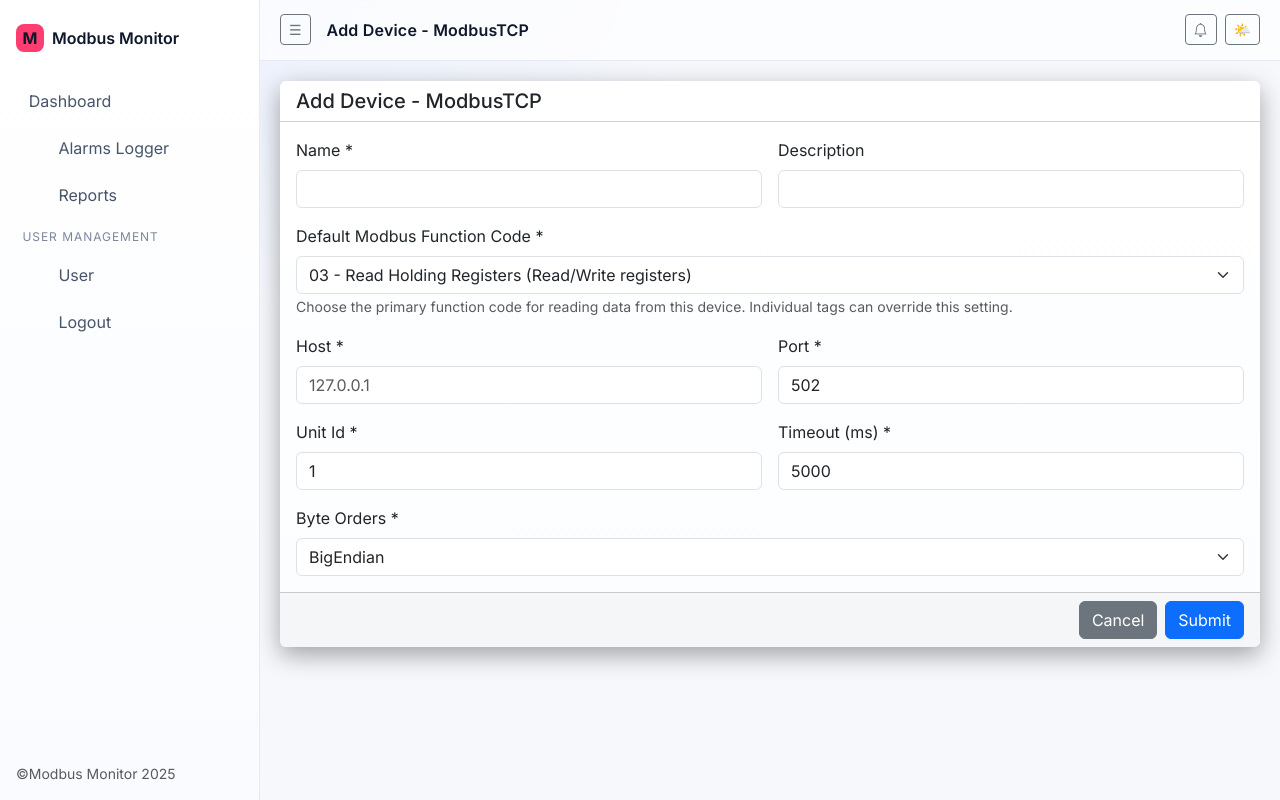
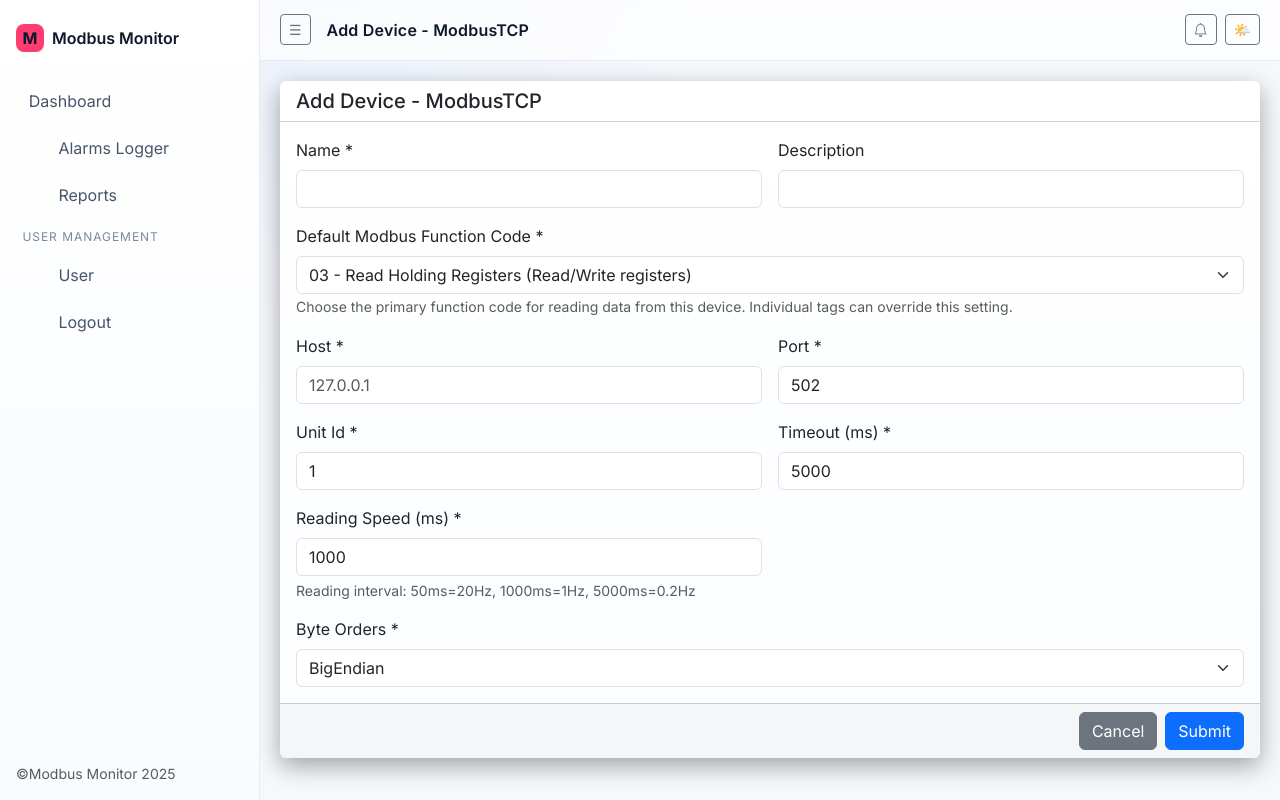
Before and after one commit to DantNg/ModbusMonitorWebserver, a Flask app: page /devices/add in a window 1280 px wide. Run offline with Flask 3, Linux system fonts and the light colour scheme; data that the repository does not hold is empty.

Commit message:
Update interval for each devices

```diff
--- a/modbus_monitor/database/db.py
+++ b/modbus_monitor/database/db.py
@@ -85,6 +85,7 @@ devices = Table(
     Column("bytesize", Integer),
     Column("unit_id", Integer, default=1),
     Column("timeout_ms", Integer, default=2000),
+    Column("read_interval_ms", Integer, default=1000),  # Reading interval in milliseconds (default 1000ms = 1s)
     Column("byte_order", String(20), default="BigEndian"),
     Column("default_function_code", Integer, default=3),  # 1=Read Coils, 2=Read Discrete Inputs, 3=Read Holding Registers, 4=Read Input Registers
     Column("description", String(255)),
--- a/modbus_monitor/devices/routes.py
+++ b/modbus_monitor/devices/routes.py
@@ -128,7 +128,12 @@ def add_device():
         # Base fields
         unit_id = to_int(request.form.get("unit_id"), 1, "unit_id")
         timeout_ms = to_int(request.form.get("timeout_ms"), 2000, "timeout_ms")
+        read_interval_ms = to_int(request.form.get("read_interval_ms"), 1000, "read_interval_ms")
         default_function_code = to_int(request.form.get("default_function_code"), 3, "default_function_code")
+
+        # Validate reading interval
+        if read_interval_ms < 50 or read_interval_ms > 10000:
+            errors["read_interval_ms"] = "Reading interval must be between 50ms and 10000ms."
 
         # Validate function code
         if default_function_code not in [1, 2, 3, 4]:
@@ -139,6 +144,7 @@ def add_device():
             "protocol": "ModbusTCP" if protocol == "ModbusTCP" else "ModbusRTU",
             "unit_id": unit_id,
             "timeout_ms": timeout_ms,
+            "read_interval_ms": read_interval_ms,
             "default_function_code": default_function_code,
             "description": description or None,
         }
@@ -336,7 +342,12 @@ def edit_device(did):
 
         unit_id = to_int(request.form.get("unit_id"), 1, "unit_id")
         timeout_ms = to_int(request.form.get("timeout_ms"), 2000, "timeout_ms")
+        read_interval_ms = to_int(request.form.get("read_interval_ms"), 1000, "read_interval_ms")
         default_function_code = to_int(request.form.get("default_function_code"), 3, "default_function_code")
+
+        # Validate reading interval
+        if read_interval_ms < 50 or read_interval_ms > 10000:
+            errors["read_interval_ms"] = "Reading interval must be between 50ms and 10000ms."
 
         # Validate function code
         if default_function_code not in [1, 2, 3, 4]:
@@ -347,6 +358,7 @@ def edit_device(did):
             "protocol": protocol,  # không cho đổi protocol trong edit (đơn giản)
             "unit_id": unit_id,
             "timeout_ms": timeout_ms,
+            "read_interval_ms": read_interval_ms,
             "default_function_code": default_function_code,
             "description": description or None,
         }
@@ -413,7 +425,7 @@ def edit_device(did):
     class F: pass
     f = F()
     # Convert dataclass to dict-like object for template
-    for k in ['name', 'protocol', 'host', 'port', 'serial_port', 'baudrate', 'parity', 'stopbits', 'bytesize', 'unit_id', 'timeout_ms', 'default_function_code', 'description']:
+    for k in ['name', 'protocol', 'host', 'port', 'serial_port', 'baudrate', 'parity', 'stopbits', 'bytesize', 'unit_id', 'timeout_ms', 'read_interval_ms', 'default_function_code', 'description']:
         setattr(f, k, getattr(dev, k, None))
     return render_template("devices/device_form.html",
                            protocol=protocol,
--- a/modbus_monitor/services/config_cache.py
+++ b/modbus_monitor/services/config_cache.py
@@ -25,6 +25,7 @@ class DeviceConfig:
     stopbits: int = 1
     unit_id: int = 1
     timeout_ms: int = 200
+    read_interval_ms: int = 1000  # Reading interval in milliseconds
     default_function_code: int = 3
     byte_order: str = "BigEndian"
     word_order: str = "AB"
@@ -47,6 +48,7 @@ class DeviceConfig:
             stopbits=int(row.get("stopbits", 1)) if row.get("stopbits") is not None else 1,
             unit_id=int(row.get("unit_id", 1)) if row.get("unit_id") is not None else 1,
             timeout_ms=int(row.get("timeout_ms", 200)) if row.get("timeout_ms") is not None else 200,
+            read_interval_ms=int(row.get("read_interval_ms", 1000)) if row.get("read_interval_ms") is not None else 1000,
             default_function_code=int(row.get("default_function_code", 3)) if row.get("default_function_code") is not None else 3,
             byte_order=row.get("byte_order", "BigEndian"),
             word_order=row.get("word_order", "AB")
--- a/templates/devices/device_form.html
+++ b/templates/devices/device_form.html
@@ -44,6 +44,14 @@
           <div class="col-md-6">
             <label class="form-label">Timeout (ms) *</label>
             <input name="timeout_ms" type="number" class="form-control" value="{{ (form.timeout_ms if form else 5000) or 5000 }}" required>
+          </div>
+          <div class="col-md-6">
+            <label class="form-label">Reading Speed (ms) *</label>
+            <input name="read_interval_ms" type="number" class="form-control"
+                   value="{{ (form.read_interval_ms if form else 1000) or 1000 }}"
+                   min="50" max="10000" step="50" required
+                   title="Reading interval: 50ms (fast) to 10000ms (slow)">
+            <div class="form-text">Reading interval: 50ms=20Hz, 1000ms=1Hz, 5000ms=0.2Hz</div>
           </div>
 
           <div class="col-md-6">
@@ -114,6 +122,14 @@
             <label class="form-label">Timeout (ms) *</label>
             <input name="timeout_ms" type="number" class="form-control" value="{{ (form.timeout_ms if form else 5000) or 5000 }}" required>
           </div>
+          <div class="col-md-6">
+            <label class="form-label">Reading Speed (ms) *</label>
+            <input name="read_interval_ms" type="number" class="form-control"
+                   value="{{ (form.read_interval_ms if form else 1000) or 1000 }}"
+                   min="50" max="10000" step="50" required
+                   title="Reading interval: 50ms (fast) to 10000ms (slow)">
+            <div class="form-text">Reading interval: 50ms=20Hz, 1000ms=1Hz, 5000ms=0.2Hz</div>
+          </div>
 
           <div class="col-md-12">
             <label class="form-label">Byte Orders *</label>
```
Also changed, not shown: modbus_monitor/services/rtu_com_service.py (+28 -2 lines).
